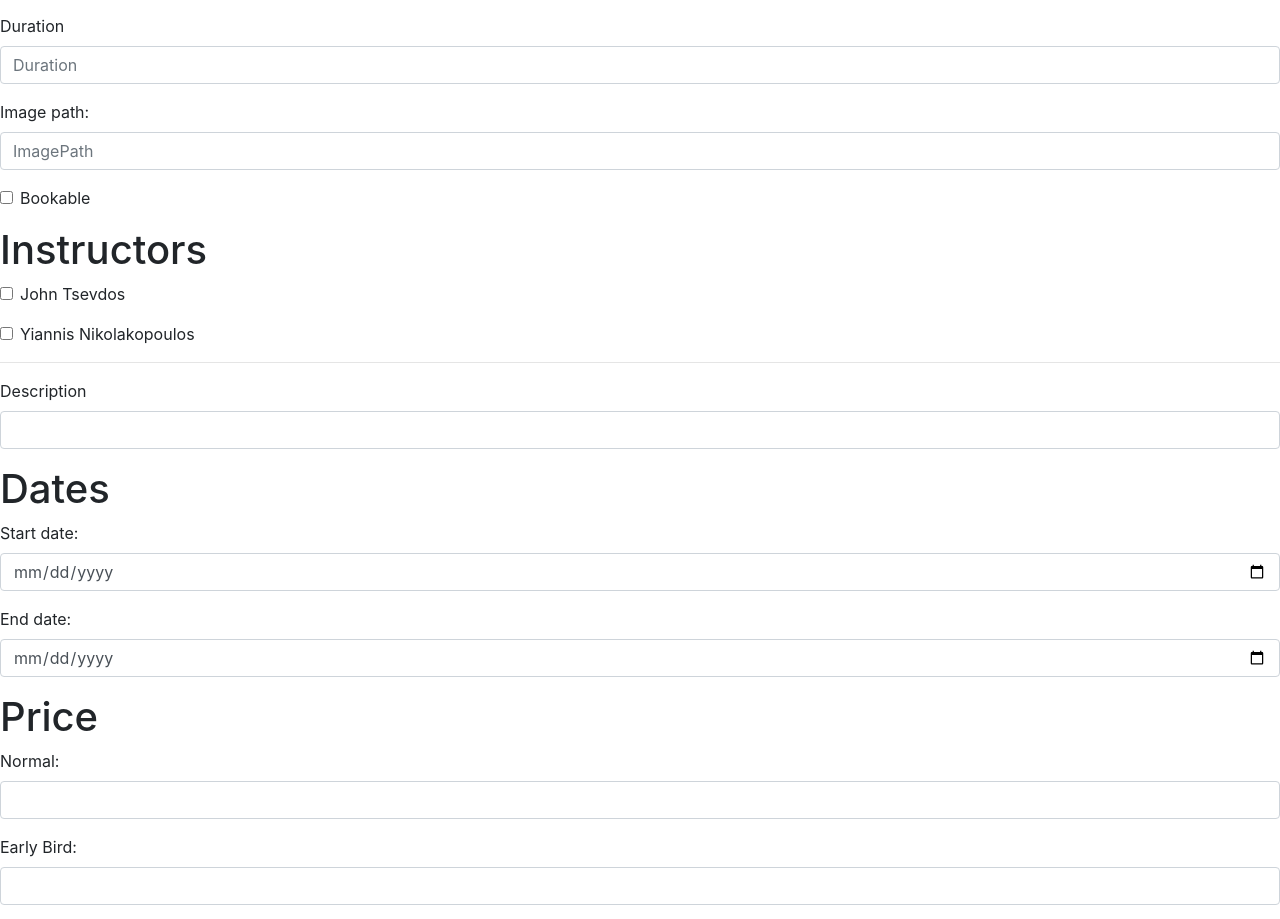
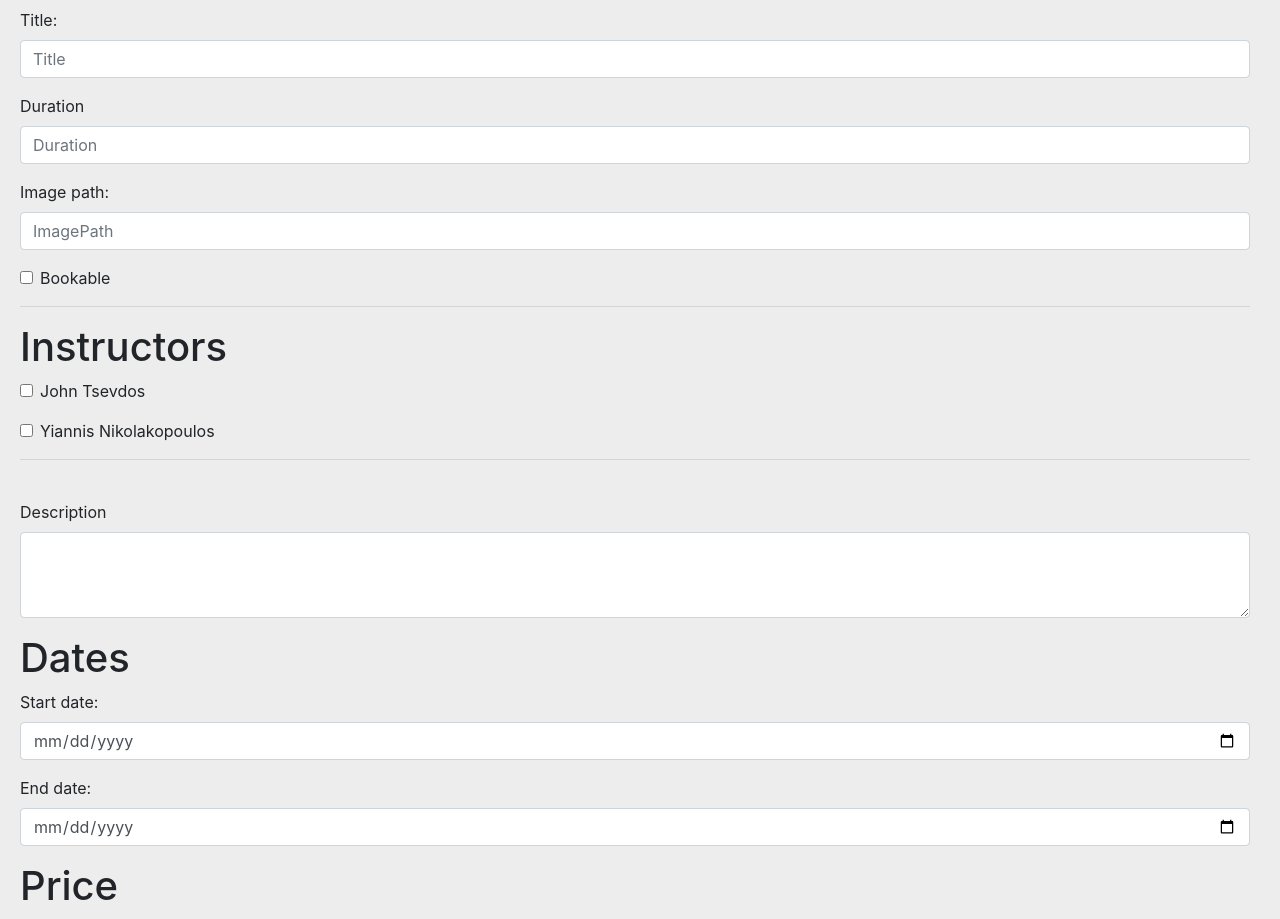
Before and after one commit to KonstantinosLaloudakis/PF-Regen-React, a React (Create React App) app: page /addCourse in a window 1280 px wide. Shown: the part 148-1067 px from the top of the page. Built offline with nearby package versions, Linux system fonts and the light colour scheme; data requests are answered from the project's data file.

Commit message:
Css edits
Co-Authored-By: Konstantinos Laloudakis <66478154+KonstantinosLaloudakis@users.noreply.github.com>

```diff
--- a/src/CourseDetails.js
+++ b/src/CourseDetails.js
@@ -1,14 +1,11 @@
 import React, { useState, useEffect } from "react";
 import { useParams } from "react-router-dom";
 import CustomNavbar from "./App";
-import Image from 'react-bootstrap/Image';
 import { Markup } from 'interweave';
 import Instructors from "./Instructors";
 import Button from 'react-bootstrap/Button';
-import AddCourse from "./addCourse";
 import EditCourse from "./EditCourse";
 import DeleteCourse from "./DeleteCourse";
-import {Router, Route, Link, RouteHandler} from 'react-router';
 import Card from 'react-bootstrap/Card';
 
 
--- a/src/EditCourse.js
+++ b/src/EditCourse.js
@@ -1,5 +1,5 @@
-import React, { useState } from 'react';
-import { Modal, Form, Button, Row, Col } from 'react-bootstrap';
+import React from 'react';
+import { Modal, Button} from 'react-bootstrap';
 import AddCourse from "./addCourse";
 
 const EditCourse = ({ showModal, toggleModal, details, editcourses }) => {
@@ -8,7 +8,7 @@ const EditCourse = ({ showModal, toggleModal, details, editcourses }) => {
     return (
         <Modal show={showModal} onHide={toggleModal}>
             <Modal.Header closeButton>
-                <Modal.Title>Edit Course</Modal.Title>
+                <Modal.Title>{`Edit Course: ${details.title}`}</Modal.Title>
             </Modal.Header>
             <Modal.Body>
                 <AddCourse details={details} editcourses = {editcourses}/>
--- a/src/Instructors.js
+++ b/src/Instructors.js
@@ -1,8 +1,4 @@
-import React, { useState, useEffect } from "react";
-import { useParams } from "react-router-dom";
-import CustomNavbar from "./App";
-import Image from 'react-bootstrap/Image';
-import { Markup } from 'interweave';
+import React, { useEffect, useState } from "react";
 
 const Instructors = ({ ids }) => {
 
--- a/src/addCourse.js
+++ b/src/addCourse.js
@@ -1,10 +1,8 @@
+import "bootstrap/dist/css/bootstrap.min.css";
 import React from 'react';
-import "bootstrap/dist/css/bootstrap.min.css";
 import { Form } from 'react-bootstrap';
+import { Redirect } from 'react-router-dom';
 import { Button } from 'reactstrap';
-import EditCourse from './EditCourse';
-import CourseDetails from './CourseDetails';
-import {Link, Redirect} from 'react-router-dom';
 
 
 
@@ -158,7 +156,10 @@ export default class AddCourse extends React.Component {
             <Redirect to="/" />
             )}
         return (
-            <Form onSubmit={this.submit}>
+            <div className="myform">
+                <br/>
+                {!this.flag && <h1> Add Course</h1>}
+            <Form onSubmit={this.submit} >
                 <Form.Group controlId="Title">
                     <Form.Label>Title:</Form.Label>
                     <Form.Control required type="text" name="title" placeholder="Title" value={this.state.title} onChange={this.myChangeHandler} />
@@ -167,7 +168,7 @@ export default class AddCourse extends React.Component {
 
                 <Form.Group controlId="Duration">
                     <Form.Label>Duration</Form.Label>
-                    <Form.Control type="text" name="duration" placeholder="Duration" value={this.state.duration} onChange={this.myChangeHandler} />
+                    <Form.Control required type="text" name="duration" placeholder="Duration" value={this.state.duration} onChange={this.myChangeHandler} />
                 </Form.Group>
 
                 <Form.Group controlId="Image">
@@ -178,6 +179,7 @@ export default class AddCourse extends React.Component {
                 <Form.Group >
                     <Form.Check type="checkbox" label="Bookable" name="open" onChange={this.handleCheckbox} defaultChecked={this.state.open} />
                 </Form.Group>
+                <hr/>
                 <h1>Instructors</h1>
 
                 <Form.Group >
@@ -187,29 +189,30 @@ export default class AddCourse extends React.Component {
                     <Form.Check type="checkbox" label="Yiannis Nikolakopoulos" name="yiannis" onChange={this.handleInstructors} defaultChecked={this.checkInstructor("02")}/>
                 </Form.Group>
 
-                <hr></hr>
+                <hr/>
+                <br/>
                 <Form.Group >
                     <Form.Label>Description</Form.Label>
-                    <Form.Control type="text" name="description" value={this.state.description} onChange={this.myChangeHandler} />
+                    <Form.Control as="textarea"  rows={3} name="description" value={this.state.description} onChange={this.myChangeHandler} />
                 </Form.Group>
 
                 <h1>Dates</h1>
                 <Form.Group >
                     <Form.Label>Start date:</Form.Label>
-                    <Form.Control type="date" name="start_date" value={this.state.dates.start_date} onChange={this.handleDates} />
+                    <Form.Control type="date" name="start_date"  value={this.state.dates.start_date} onChange={this.handleDates} />
                 </Form.Group>
                 <Form.Group >
                     <Form.Label>End date:</Form.Label>
-                    <Form.Control type="date" name="end_date" value={this.state.dates.end_date} onChange={this.handleDates} />
+                    <Form.Control type="date" name="end_date"  value={this.state.dates.end_date} onChange={this.handleDates} />
                 </Form.Group>
                 <h1>Price</h1>
                 <Form.Group >
                     <Form.Label>Normal:</Form.Label>
-                    <Form.Control type="text" name="normal" value={this.state.price.normal} onChange={this.handlePrice} />
+                    <Form.Control required type="text" name="normal" placeholder="0" value={this.state.price.normal} onChange={this.handlePrice} />
                 </Form.Group>
                 <Form.Group >
                     <Form.Label>Early Bird:</Form.Label>
-                    <Form.Control type="text" name="early_bird" value={this.state.price.early_bird} onChange={this.handlePrice} />
+                    <Form.Control required type="text" name="early_bird" placeholder="0" value={this.state.price.early_bird} onChange={this.handlePrice} />
                 </Form.Group>
 
                 <Button variant="primary" type="submit">
@@ -218,6 +221,7 @@ export default class AddCourse extends React.Component {
 
 
             </Form>
+            </div>
         );
 
     }
--- a/src/index.css
+++ b/src/index.css
@@ -31,6 +31,12 @@ margin-right: auto;
   background-color: rgb(214, 214, 214);
 }
 
+.myform {
+  padding-left: 20px;
+  padding-right: 30px;
+  background-color: rgb(238, 237, 237);
+}
+
 .description {
   font-size:125%;
 }
```
Also changed, not shown: src/DeleteCourse.js (+3 -4 lines), src/index.js (+6 -7 lines).
